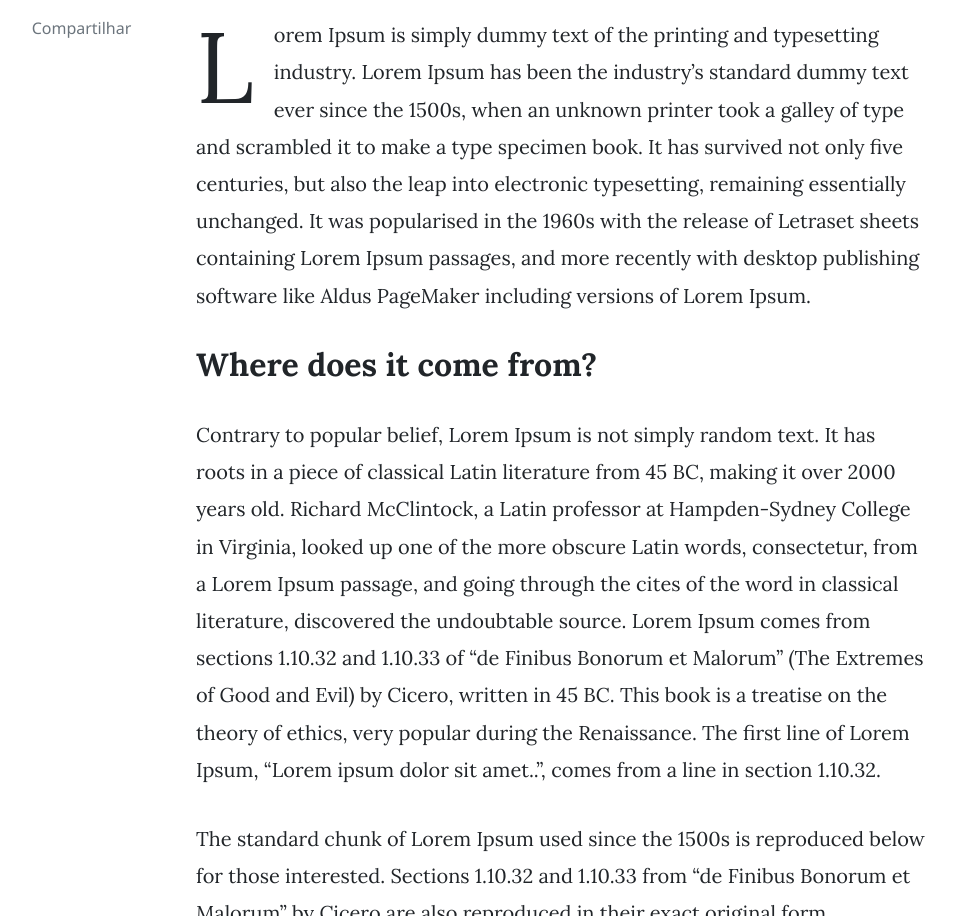
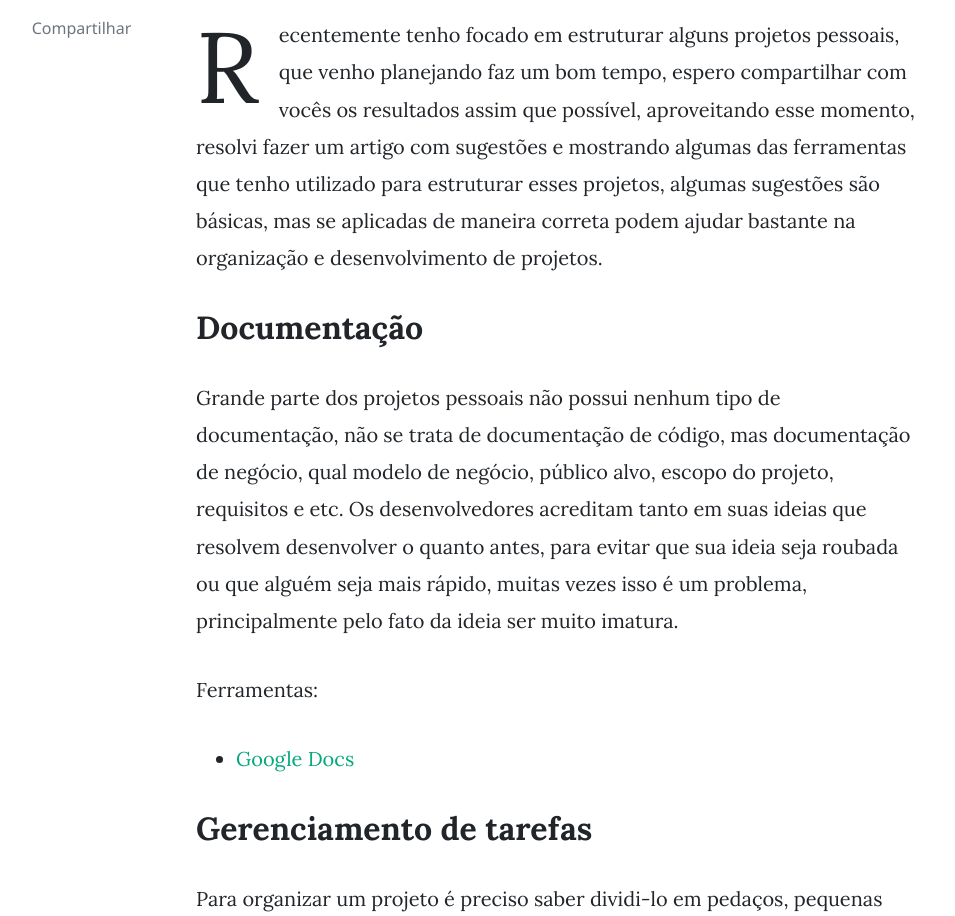
Before and after one commit to diogomatheus/diogomatheus.github.io, a Jekyll site: the page built from _posts/2013-04-22-organization-of-personal-software-projects.md, in a window 1280 px wide and 1400 px high, cut to the strip 484-1400 px from the top of the window. Shown: the whole strip, without its empty margins (174-1129 px from the left). Built offline with Jekyll 4.4.1, drawn with Linux system fonts in a browser that asks for light colours; nearby versions of some CDN libraries; comment, search, counter and statistics services are not loaded; some of the changed text lies outside the part shown.

Commit message:
feat: content migration

```diff
--- a/_posts/2013-04-22-organization-of-personal-software-projects.md
+++ b/_posts/2013-04-22-organization-of-personal-software-projects.md
@@ -8,14 +8,55 @@ tags: []
 redirect_from:
   - "/blog/gerenciamento-de-projetos/organizando-um-projeto-de-software/"
 ---
-Lorem Ipsum is simply dummy text of the printing and typesetting industry. Lorem Ipsum has been the industry's standard dummy text ever since the 1500s, when an unknown printer took a galley of type and scrambled it to make a type specimen book. It has survived not only five centuries, but also the leap into electronic typesetting, remaining essentially unchanged. It was popularised in the 1960s with the release of Letraset sheets containing Lorem Ipsum passages, and more recently with desktop publishing software like Aldus PageMaker including versions of Lorem Ipsum.
+Recentemente tenho focado em estruturar alguns projetos pessoais, que venho planejando faz um bom tempo, espero compartilhar com vocês os resultados assim que possível, aproveitando esse momento, resolvi fazer um artigo com sugestões e mostrando algumas das ferramentas que tenho utilizado para estruturar esses projetos, algumas sugestões são básicas, mas se aplicadas de maneira correta podem ajudar bastante na organização e desenvolvimento de projetos.
 
-## Where does it come from?
+## Documentação
 
-Contrary to popular belief, Lorem Ipsum is not simply random text. It has roots in a piece of classical Latin literature from 45 BC, making it over 2000 years old. Richard McClintock, a Latin professor at Hampden-Sydney College in Virginia, looked up one of the more obscure Latin words, consectetur, from a Lorem Ipsum passage, and going through the cites of the word in classical literature, discovered the undoubtable source. Lorem Ipsum comes from sections 1.10.32 and 1.10.33 of "de Finibus Bonorum et Malorum" (The Extremes of Good and Evil) by Cicero, written in 45 BC. This book is a treatise on the theory of ethics, very popular during the Renaissance. The first line of Lorem Ipsum, "Lorem ipsum dolor sit amet..", comes from a line in section 1.10.32.
+Grande parte dos projetos pessoais não possui nenhum tipo de documentação, não se trata de documentação de código, mas documentação de negócio, qual modelo de negócio, público alvo, escopo do projeto, requisitos e etc. Os desenvolvedores acreditam tanto em suas ideias que resolvem desenvolver o quanto antes, para evitar que sua ideia seja roubada ou que alguém seja mais rápido, muitas vezes isso é um problema, principalmente pelo fato da ideia ser muito imatura.
 
-The standard chunk of Lorem Ipsum used since the 1500s is reproduced below for those interested. Sections 1.10.32 and 1.10.33 from "de Finibus Bonorum et Malorum" by Cicero are also reproduced in their exact original form, accompanied by English versions from the 1914 translation by H. Rackham.
+Ferramentas:
 
-## Why do we use it?
+- [Google Docs](https://drive.google.com/)
 
-It is a long established fact that a reader will be distracted by the readable content of a page when looking at its layout. The point of using Lorem Ipsum is that it has a more-or-less normal distribution of letters, as opposed to using 'Content here, content here', making it look like readable English. Many desktop publishing packages and web page editors now use Lorem Ipsum as their default model text, and a search for 'lorem ipsum' will uncover many web sites still in their infancy. Various versions have evolved over the years, sometimes by accident, sometimes on purpose (injected humour and the like).
+## Gerenciamento de tarefas
+
+Para organizar um projeto é preciso saber dividi-lo em pedaços, pequenas tarefas são mais fáceis de serem realizadas, mas nenhuma ferramenta vai saber dividir um projeto para você, mas irá auxiliar no gerenciamento dessas tarefas, controlando quais tarefas precisam ser feitas, quais suas prioridades, prazos e quem deve ser o responsável por cada uma dessas tarefas.
+
+Ferramentas:
+
+- [Trello](http://www.trello.com/)
+- [Zoho](http://www.zoho.com/)
+- [Todo.ly](http://todo.ly/)
+
+## Versionamento de código fonte
+
+Durante o desenvolvimento de um software, principalmente se existir uma equipe, seja pequena ou grande, versionar seu código será essencial, para gerenciar conflitos de alterações e manter toda equipe com versões atualizadas do projeto, além de permitir um controle da participação de cada membro.
+
+Ferramentas:
+
+- [Bitbucket](https://bitbucket.org/)
+- [GitHub](http://www.trello.com/)
+- [GitLab](https://about.gitlab.com/)
+
+## Documentação de software
+
+Parte muito importante de um projeto de software, a documentação do código fonte é muitas vezes esquecida pelos membros da equipe responsável pela codificação, tratada como parte chata, cabe aos lideres incentivar esse tipo de documentação, que de fato é muito importante para manutenção do software. Nessa parte temos alternativas distintas quando se trata de documentação otimizada, muitas linguagens oferecem frameworks para documentação de código, mas não vou entrar nesse cenário.
+
+Ferramentas:
+
+- [MediaWiki](https://www.mediawiki.org/wiki/MediaWiki)
+- [Twiki](http://twiki.org/)
+
+## Interação dos membros
+
+Comunicação é essencial para sobrevivência de um projeto, sem essa parte seu projeto irá falhar ou cair no esquecimento, embora tenha diversas ferramentas disponíveis hoje, nada supera uma reunião pessoalmente, que quando possível deve ser realizada, porem toda reunião deve ter um mediador e objetivos definidos.
+
+Ferramentas:
+
+- [Skype](https://www.skype.com/pt-br/get-skype/)
+- [Zoom](https://explore.zoom.us/pt/products/meetings/)
+- [Google Meet](https://meet.google.com/)
+
+## Conclusão
+
+Pessoal, espero que aproveitem as dicas, caso tenham recomendações, compartilhem nos comentários, como vocês organizam seus projetos?
```
